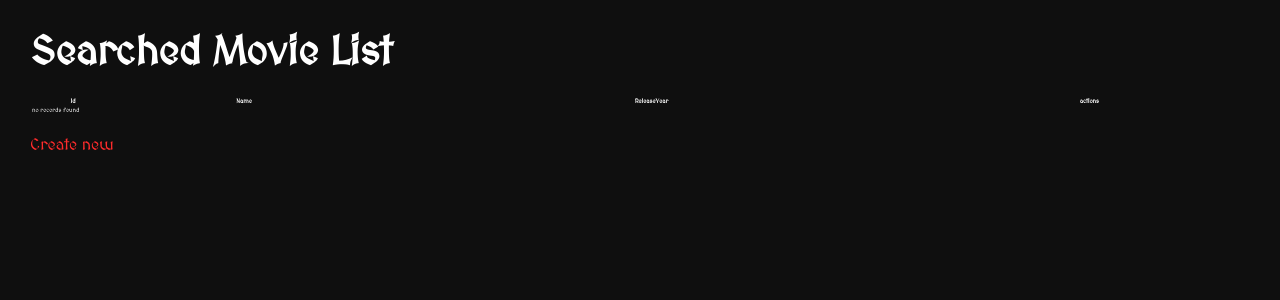
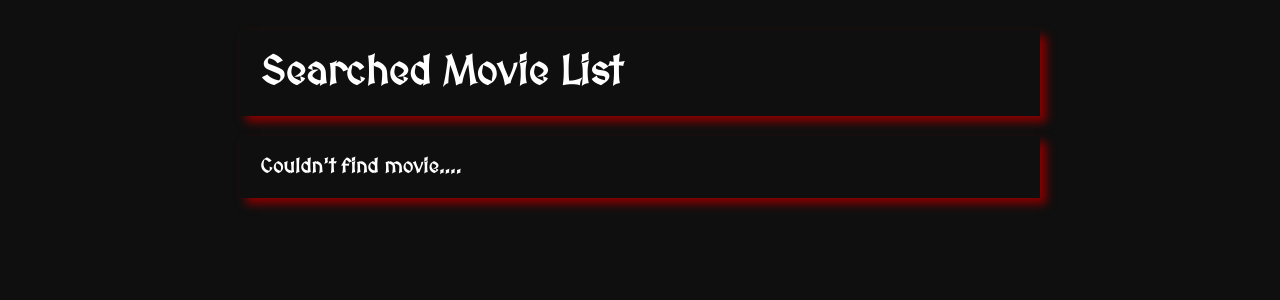
Before and after one commit to MatKamin/Symfony---Using-Doctrine-ORM-for-persistence, a Symfony app: template templates/movie/search.html.twig in a window 1280 px wide. Shown: the part 107-407 px from the top of the page. Run offline with Twig, Linux system fonts and the light colour scheme; the template is opened without the code that fills it, so the values that code supplies are empty; some libraries are stand-ins or nearby versions.

Commit message:
Search page

```diff
--- a/templates/movie/_search_form.html.twig
+++ b/templates/movie/_search_form.html.twig
@@ -1,3 +1,3 @@
-<form method="get" action="{{ path('app_movie_search', {'searchQuery': searchQuery}) }}">
+<form method="get" action="{{ path('app_movie_search_term', {'searchQuery': searchQuery}) }}">
     <button class="btn">Search</button>
 </form>
--- a/templates/movie/index.html.twig
+++ b/templates/movie/index.html.twig
@@ -43,5 +43,11 @@
 
             </ul>
         </section>
+        {% else %}
+        <section class="max-container">
+            <h2>
+                Couldn't find movie....
+            </h2>
+        </section>
         {% endfor %}
 {% endblock %}
--- a/templates/movie/search.html.twig
+++ b/templates/movie/search.html.twig
@@ -3,37 +3,41 @@
 {% block title %}Movie index{% endblock %}
 
 {% block body %}
+<section class="max-container">
     <h1>Searched Movie List</h1>
+</section>
 
+{% for movie in movies %}
+<section class="max-container">
+    <article>
+        <p>
+            {{ movie.id }}
+        </p>
+        <p>
+            {{ movie.name }}
+        </p>
+        <p>
+            {{ movie.releaseYear }}
+        </p>
+        <div class="link-box">
+            <a href="{{ path('app_movie_show', {'id': movie.id}) }}">show</a>
+            <a href="{{ path('app_movie_edit', {'id': movie.id}) }}">edit</a>
+        </div>
+    </article>
+    <ul>
+        {% for quote in movie.getQuotes %}
+        <li>
+            {{quote}} ~ {{quote.getAuthor()}}
+        </li>
+        {% endfor %}
 
-
-    <table class="table">
-        <thead>
-            <tr>
-                <th>Id</th>
-                <th>Name</th>
-                <th>ReleaseYear</th>
-                <th>actions</th>
-            </tr>
-        </thead>
-        <tbody>
-        {% for movie in movies %}
-            <tr>
-                <td>{{ movie.id }}</td>
-                <td>{{ movie.name }}</td>
-                <td>{{ movie.releaseYear }}</td>
-                <td>
-                    <a href="{{ path('app_movie_show', {'id': movie.id}) }}">show</a>
-                    <a href="{{ path('app_movie_edit', {'id': movie.id}) }}">edit</a>
-                </td>
-            </tr>
-        {% else %}
-            <tr>
-                <td colspan="4">no records found</td>
-            </tr>
-        {% endfor %}
-        </tbody>
-    </table>
-
-    <a href="{{ path('app_movie_new') }}">Create new</a>
+    </ul>
+</section>
+{% else %}
+<section class="max-container">
+    <h2>
+        Couldn't find movie....
+    </h2>
+</section>
+{% endfor %}
 {% endblock %}
```
Also changed, not shown: src/Controller/MovieController.php (+11 -5 lines), templates/quote/new.html.twig (line endings or trailing spaces).
